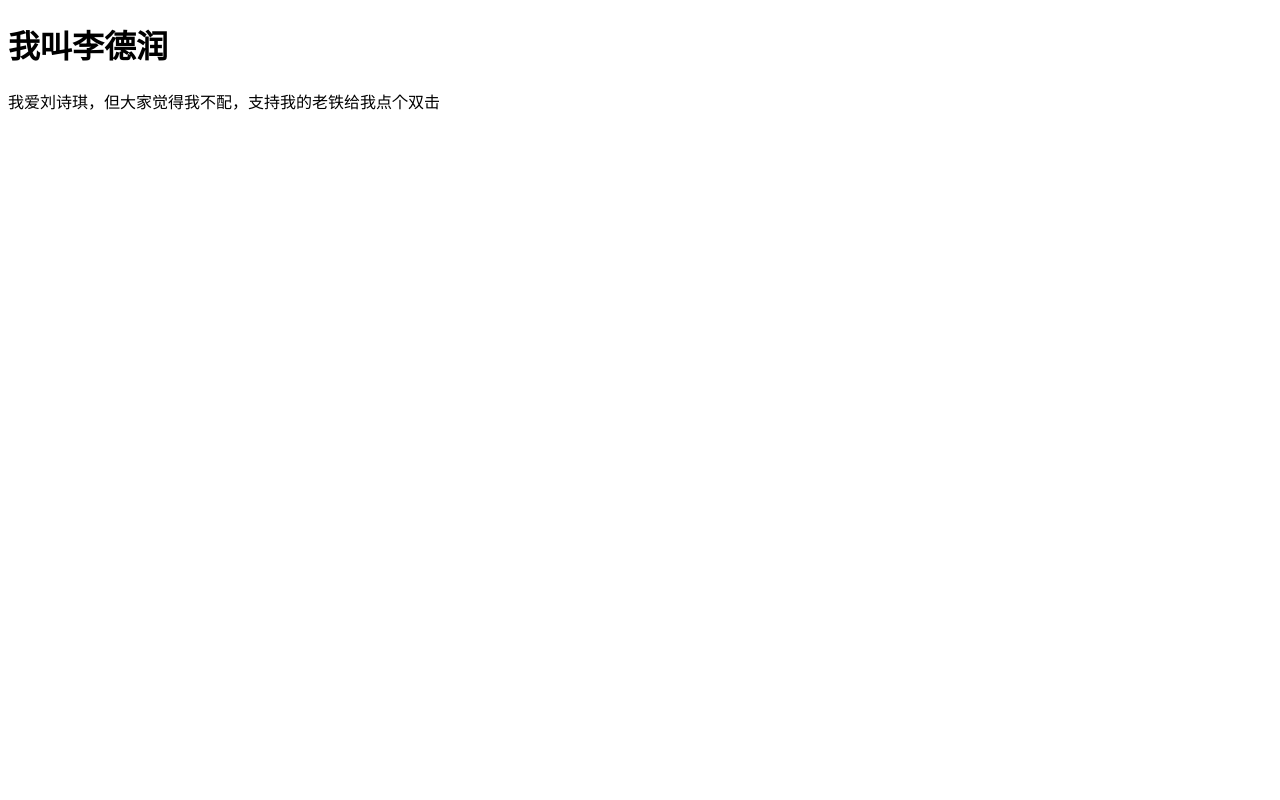
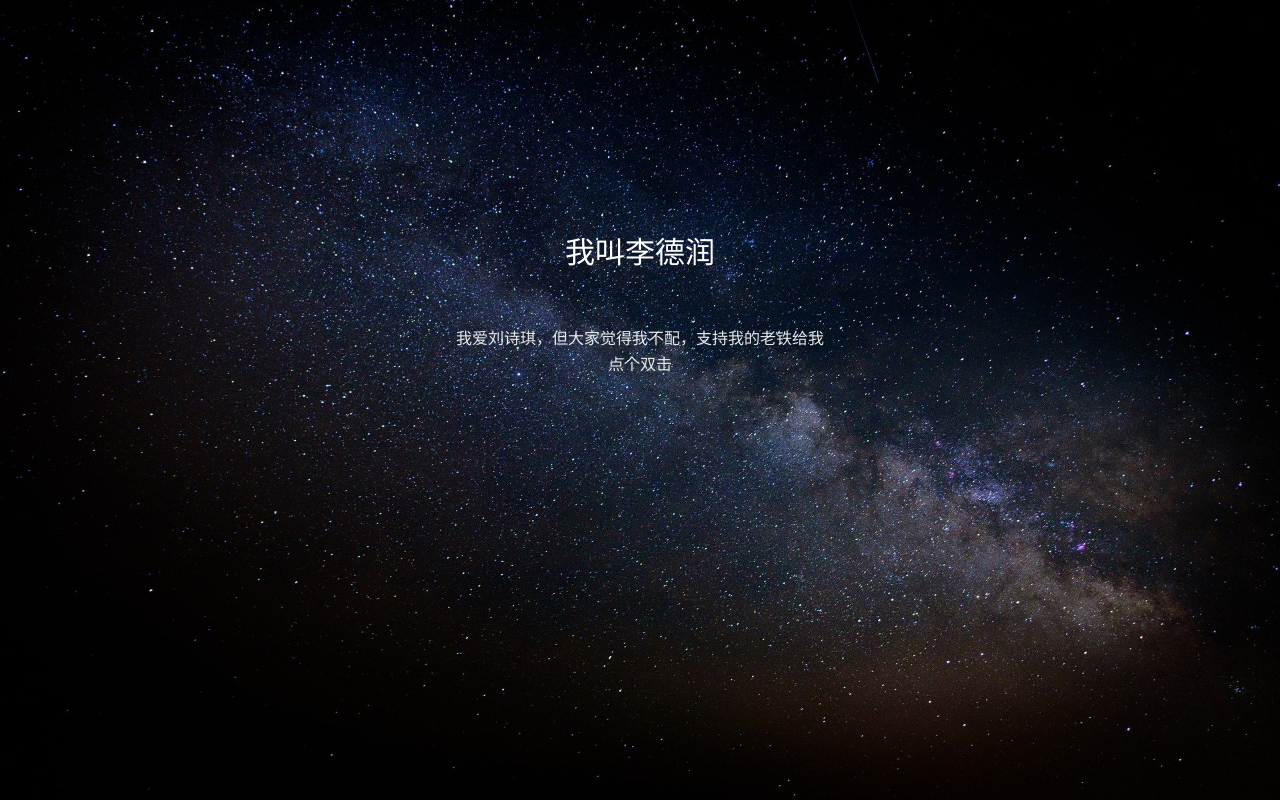
Before and after one commit to LiDeRunNMSL/LiDeRunNMSL, a plain HTML site: page index.html in a window 1280 px wide. Drawn offline with Linux system fonts and the light colour scheme; the site is published under a folder, as on GitHub Pages, so addresses that start at the root find nothing; files whose address does not match are found by name.

Commit message:
Update index.html

```diff
--- a/index.html
+++ b/index.html
@@ -7,7 +7,7 @@
     <meta charset="utf-8" />
     <meta name="viewport" content="width=device-width, minimum-scale=1.0, initial-scale=1.0, maximum-scale=1.0">
     <title>我爸爸是老外</title>
-    <link href="/css/styles.css" rel="stylesheet" type="text/css">
+    <link href="./css/styles.css" rel="stylesheet" type="text/css">
   </head>
   <body>
     <header class="header">
```
